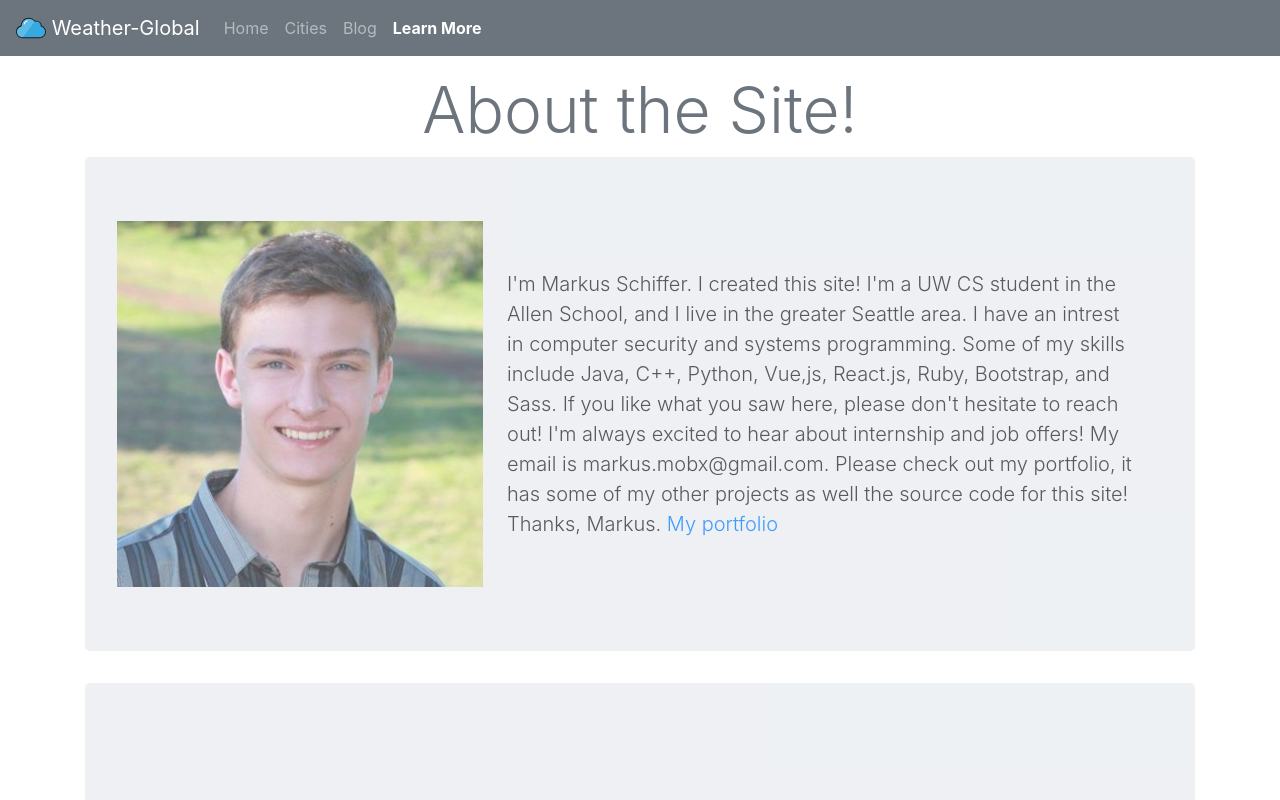
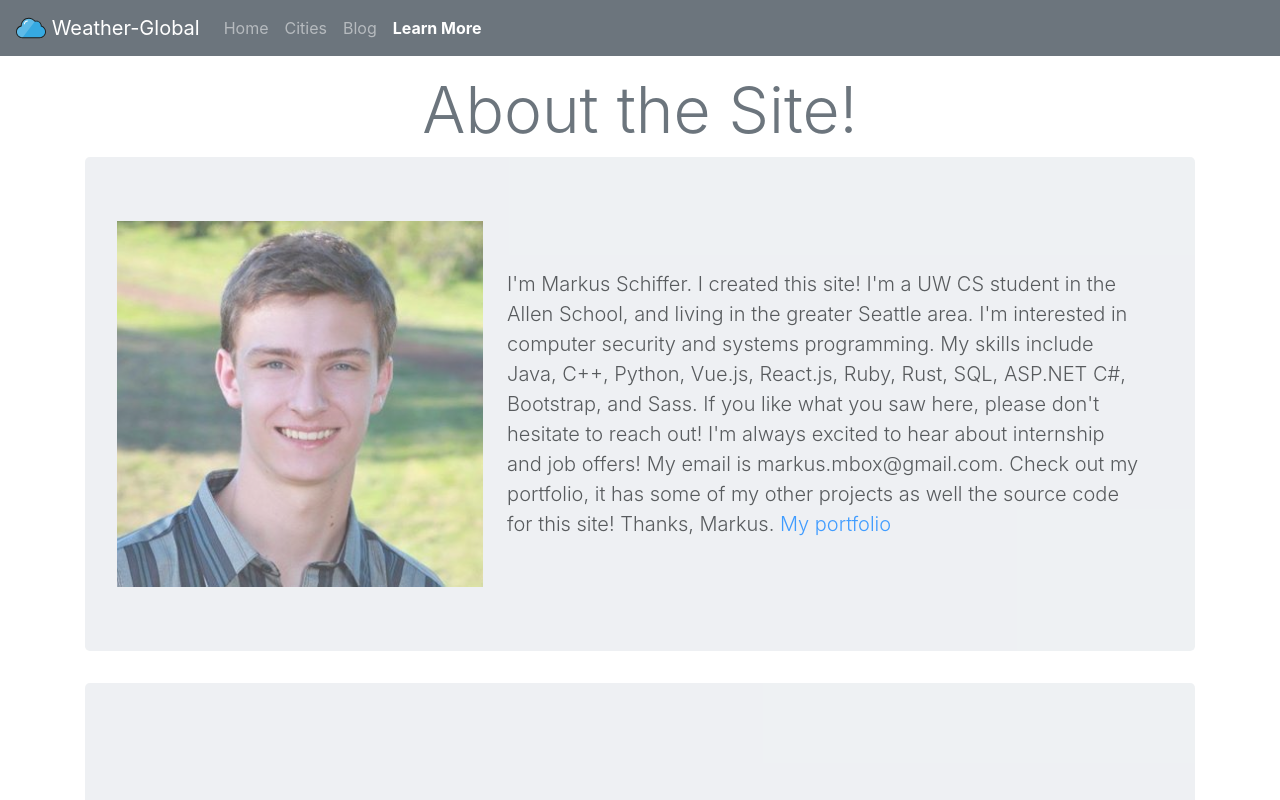
Before and after one commit to MarkusSchiffer/WeatherGlobal, a Nuxt app: page /resources in a window 1280 px wide. Shown: the top 800 px of the page. Built offline with nearby package versions, Linux system fonts and the light colour scheme.

Commit message:
Fixed typos

```diff
--- a/pages/resources.vue
+++ b/pages/resources.vue
@@ -10,7 +10,7 @@
     <div class="jumbotron">
       <img src="../static/markus.jpg" alt="Picture of the author.">
       <div class="m-4">
-        I'm Markus Schiffer. I created this site! I'm a UW CS student in the Allen School, and I live in the greater Seattle area. I have an intrest in computer security and systems programming. Some of my skills include Java, C++, Python, Vue,js, React.js, Ruby, Bootstrap, and Sass. If you like what you saw here, please don't hesitate to reach out! I'm always excited to hear about internship and job offers! My email is markus.mobx@gmail.com. Please check out my portfolio, it has some of my other projects as well the source code for this site!
+        I'm Markus Schiffer. I created this site! I'm a UW CS student in the Allen School, and living in the greater Seattle area. I'm interested in computer security and systems programming. My skills include Java, C++, Python, Vue.js, React.js, Ruby, Rust, SQL, ASP.NET C#, Bootstrap, and Sass. If you like what you saw here, please don't hesitate to reach out! I'm always excited to hear about internship and job offers! My email is markus.mbox@gmail.com. Check out my portfolio, it has some of my other projects as well the source code for this site!
         Thanks, Markus.
         <a href="https://drive.google.com/drive/u/0/folders/1ZHAzCGLB-XGfB65qFPXec0q3UUrEL-wN">My portfolio</a>
       </div>
```
